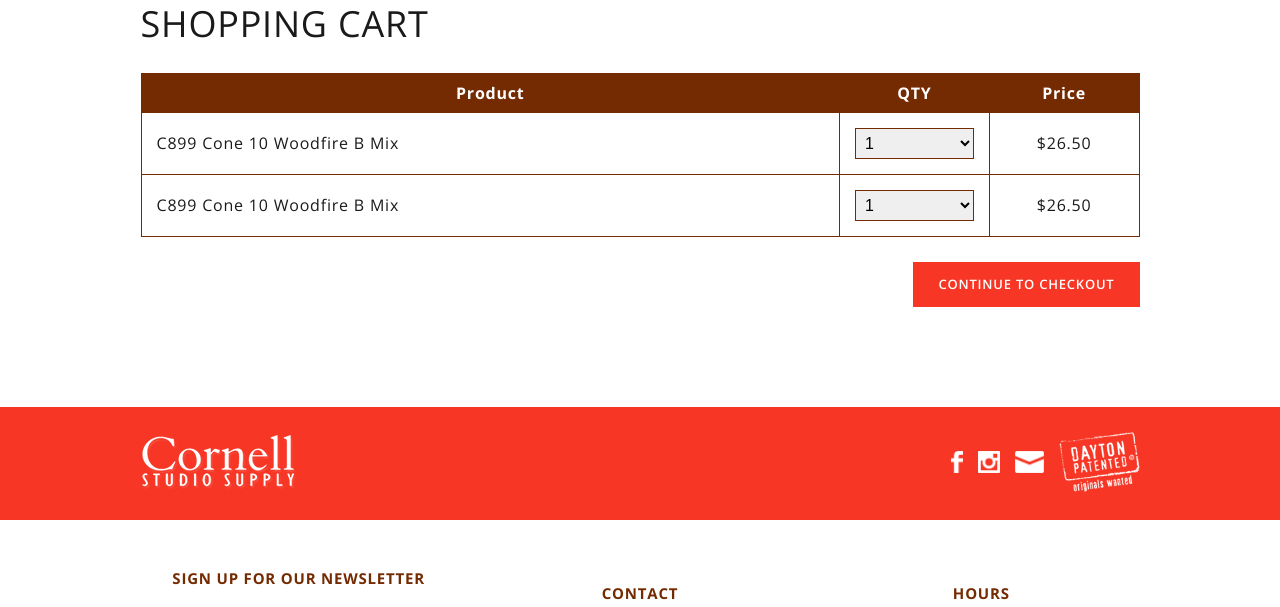
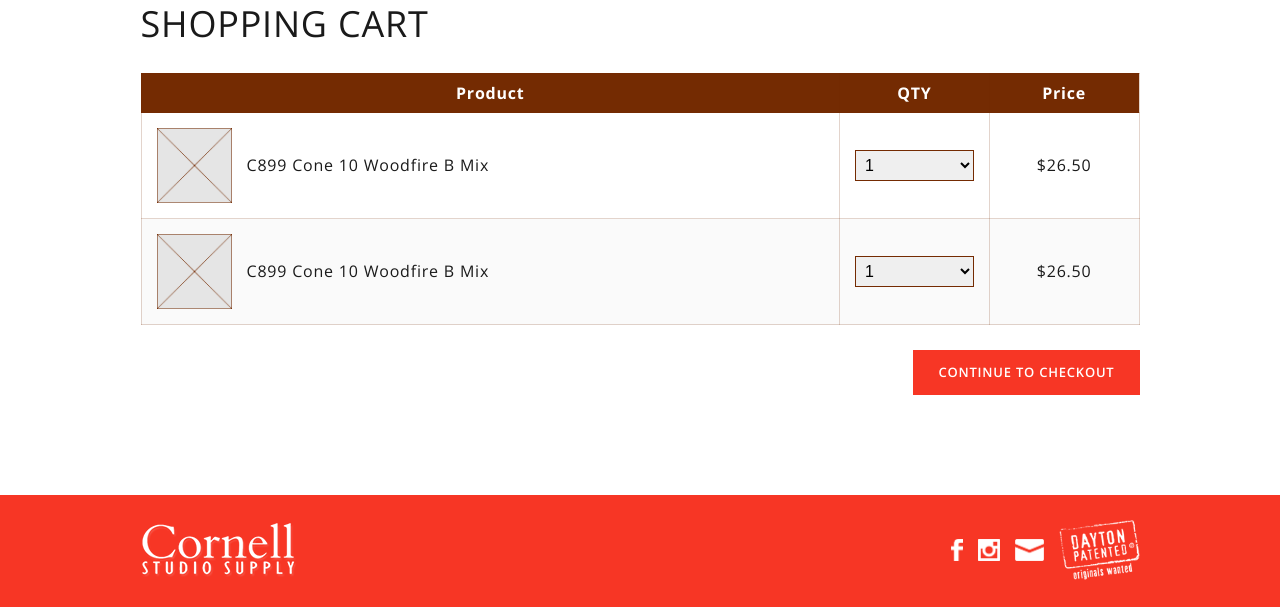
Before and after one commit to denvermaxx/cornell, a PHP site: page /cart.php in a window 1280 px wide. Shown: the part 153-760 px from the top of the page. Run offline with PHP 8.4, Linux system fonts and the light colour scheme; style sheets or scripts are compiled from the project's sources.

Commit message:
checkout flow refine

```diff
--- a/app/cart.php
+++ b/app/cart.php
@@ -31,7 +31,10 @@ include 'inc/head.php';
                     <th class="table_price">Price</th>
                   </tr>
                   <tr>
-                    <td class="table_product">C899 Cone 10 Woodfire B Mix</td>
+                    <td class="table_product">
+                      <img src="img/product.png">
+                      <p>C899 Cone 10 Woodfire B Mix</p>
+                    </td>
                     <td class="table_qty">
                       <select name="cart_quantity">
                         <option>0 </option>
@@ -43,7 +46,10 @@ include 'inc/head.php';
                   </tr>
 
                   <tr>
-                    <td class="table_product">C899 Cone 10 Woodfire B Mix</td>
+                    <td class="table_product">
+                      <img src="img/product.png">
+                      <p>C899 Cone 10 Woodfire B Mix</p>
+                    </td>
                     <td class="table_qty">
                       <select name="cart_quantity">
                         <option>0 </option>
--- a/app/payment.php
+++ b/app/payment.php
@@ -39,7 +39,7 @@ include 'inc/head.php';
                 </div>
             </fieldset>
 
-            <fieldset class="col--12 col__md--6">
+            <fieldset class="col col--12 col__md--6">
                 <div class="flex flex--between">
                     <div class="col--12">
                         <div class="flex">
@@ -83,7 +83,7 @@ include 'inc/head.php';
                             <input class="col--12" type="text" id="cardNum" name="CardNumber" placeholder="Card Number" />
                         </div>
                     </div>
-                    <div class="col--12 col__md--6">
+                    <div class="col col--12 col__md--6">
                         <div class="flex">
                             <input class="third" type="text" id="CVV" name="CVV" placeholder="CVV" />
                             <input class="third" type="text" id="expMonth" name="expMonth" placeholder="mm" />
--- a/app/scss/styles.scss
+++ b/app/scss/styles.scss
@@ -956,20 +956,38 @@ footer {
     }
 
     .cart_table {
-        border: 1px #742b02 solid;
+        // border: 1px #742b02 solid;
         border-collapse: collapse;
+        vertical-align: middle;
         width: 100%;
 
         tr {
+          &:nth-child(odd){
+            background: transparentize($black, 0.98);
+          }
+          th{
+            background: $brown;
+          }
             td,
             th {
                 width: auto;
-                border: 1px #742b02 solid;
+                border: 1px solid transparentize($brown, 0.8);
             }
 
             th {
                 padding: 10px 0 !important;
             }
+        }
+
+      p{
+        display: inline;
+        margin: 0;
+        padding: 15px 0px;
+        float: left;
+      }
+        img{
+          max-width: 75px;
+          float: left;
         }
 
         .table_product {
@@ -1234,6 +1252,10 @@ footer {
         text-align: left;
     }
 }
+@media only screen and (min-width: 543px) {
+  #cart .cart_table p {padding: 28px 15px;}
+}
+
 @media only screen and (min-width: 768px) {
     nav {
         padding: 50px 0;
@@ -1514,6 +1536,7 @@ footer {
           padding: 10px;
         }
     }
+
 }
 @media only screen and (min-width: 960px) {
     #home_classes .feature-side .text {
--- a/app/shipping.php
+++ b/app/shipping.php
@@ -34,7 +34,7 @@ include 'inc/head.php';
                 </div>
             </fieldset>
 
-            <fieldset class="col--12 col__md--6">
+            <fieldset class="col col--12 col__md--6">
                 <div class="flex flex--between">
                     <div class="col--12">
                         <div class="flex">
```
Also changed, not shown: app/css/styles.css.
